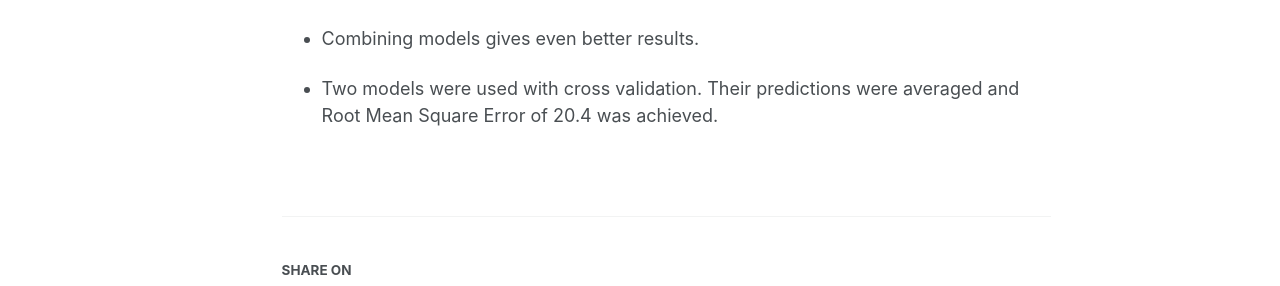
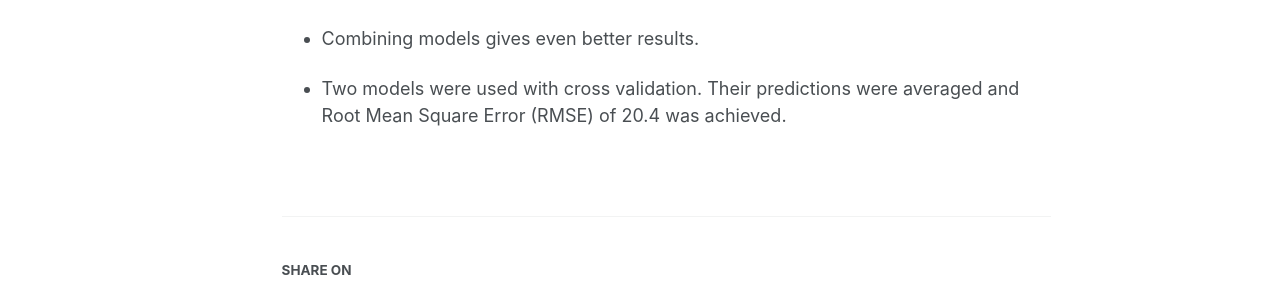
Before and after one commit to EmmanuelOwusu/EmmanuelOwusu.github.io, a Jekyll site: the page built from _talks/2014-02-01-talk-2.md, in a window 1280 px wide and 1374 px high. Shown: the part 749-1035 px from the top of the window. Built offline with Jekyll 4.4.1, drawn with Linux system fonts in a browser that asks for light colours; some web fonts are replaced.

Commit message:
Updated Talk on Wine Price Prediction
Updated Talk on Wine Price Prediction

```diff
--- a/_talks/2014-02-01-talk-2.md
+++ b/_talks/2014-02-01-talk-2.md
@@ -31,4 +31,4 @@ location: "Accra, Ghana"
 
 * Combining models gives even better results.
 
-* Two models were used with cross validation. Their predictions were averaged and Root Mean Square Error of 20.4 was achieved.
+* Two models were used with cross validation. Their predictions were averaged and Root Mean Square Error (RMSE) of 20.4 was achieved.
```
